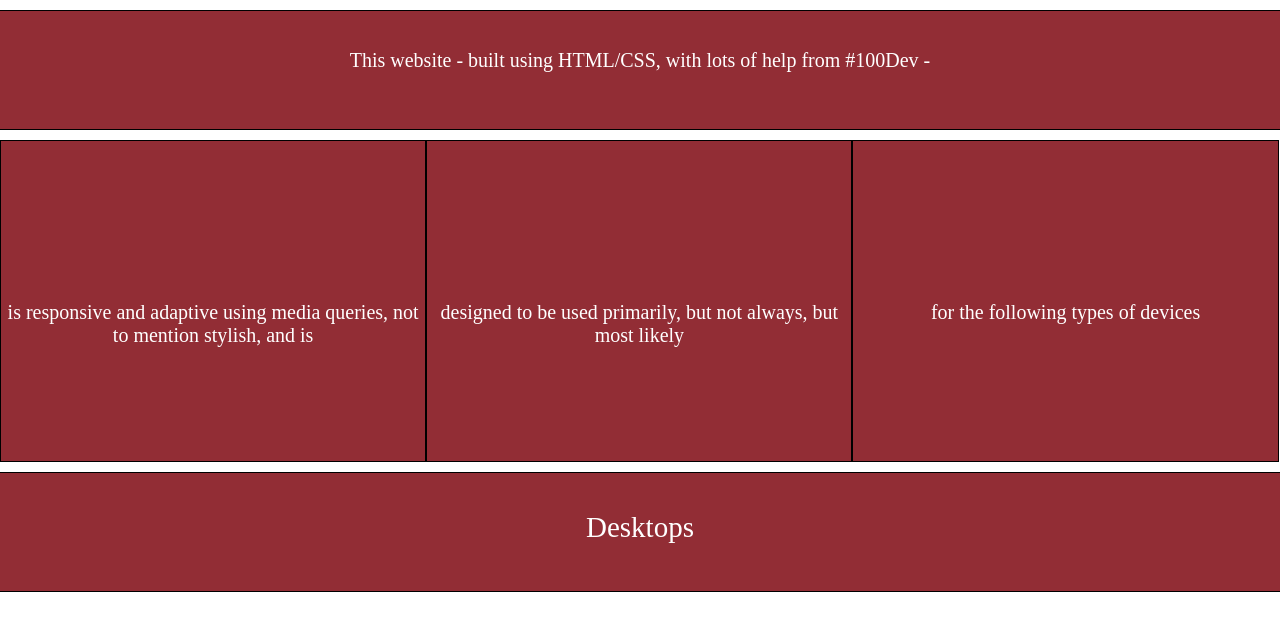
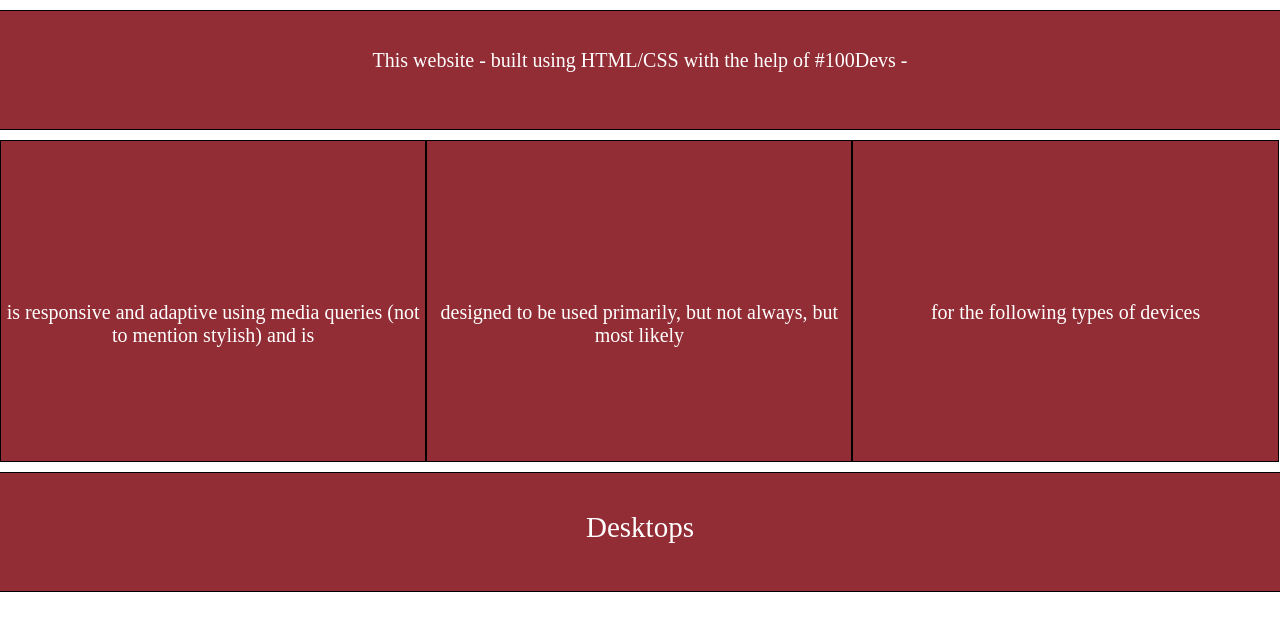
Before and after one commit to need4swede/100Dev, a Jekyll site: the page Classes/Class-07/Assignment/Layouts/Layout-Pain/index.html, which Jekyll copies as it is, in a window 1280 px wide. Shown: the top 631 px of the page. Built offline with Jekyll 4.4.1, drawn with Linux system fonts in a browser that asks for light colours.

Commit message:
Update index.html

```diff
--- a/Classes/Class-07/Assignment/Layouts/Layout-Pain/index.html
+++ b/Classes/Class-07/Assignment/Layouts/Layout-Pain/index.html
@@ -1,7 +1,9 @@
 <!DOCTYPE html>
 <html lang="en">
 	<head>
-    	<meta charset="utf-8">
+    		<meta charset="UTF-8">
+    		<meta http-equiv="X-UA-Compatible" content="IE=edge">
+    		<meta name="viewport" content="width=device-width, initial-scale=1.0">
 		<title>Responsive Pain</title>
 		<!-- external CSS link -->
 		<link rel="stylesheet" href="css/normalize.css">
@@ -10,13 +12,13 @@
 	<body>
 		<header class="container">This
 			<span class="tablet">website</span>
-			<span class="laptop">- built using HTML/CSS, </span>
-			<span class="desktop"> with lots of help from #100Dev - </span>
+			<span class="laptop">- built using HTML/CSS </span>
+			<span class="desktop"> with the help of #100Devs - </span>
 		</header>
 		<section class="container">is
 			<span class="tablet"> responsive and</span>
-			<span class="laptop"> adaptive using media queries, </span>
-			<span class="desktop">not to mention stylish, and is </span>
+			<span class="laptop"> adaptive using media queries </span>
+			<span class="desktop">(not to mention stylish) and is </span>
 		</section>
 		<section class="container">designed
 			<span class="tablet"> to be used</span>
```
